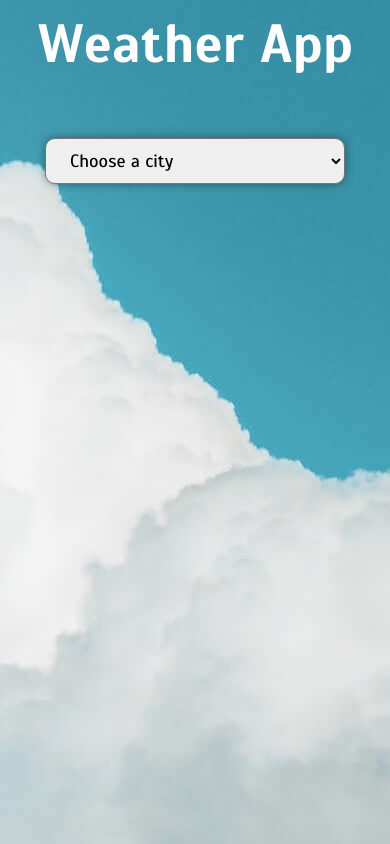
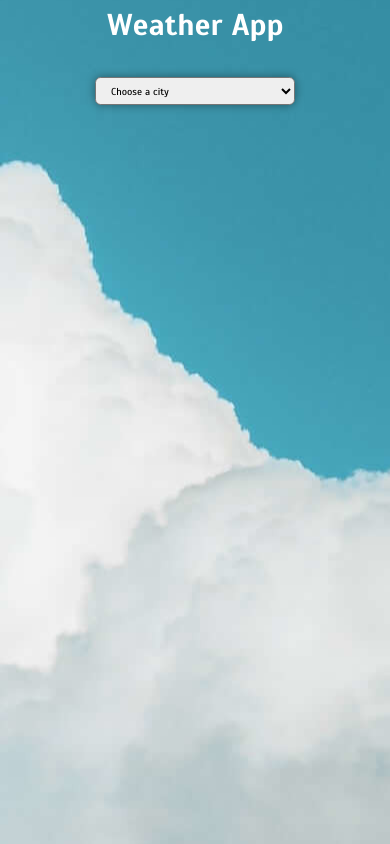
Before and after one commit to RickyLobo626/weather-app, a Vue app: page / in a window 390 px wide. Built offline with nearby package versions, Linux system fonts and the light colour scheme.

Commit message:
Add media query for small devices

```diff
--- a/src/App.vue
+++ b/src/App.vue
@@ -195,4 +195,10 @@ select {
 .wind {
   font-size: 2.4em;
 }
+
+@media (max-width: 25em) {
+  :root {
+    font-size: 35%;
+  }
+}
 </style>
```
